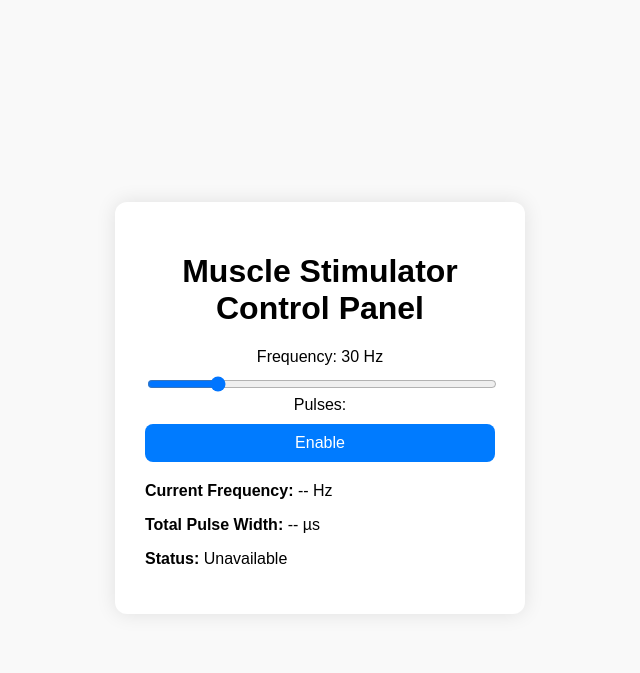
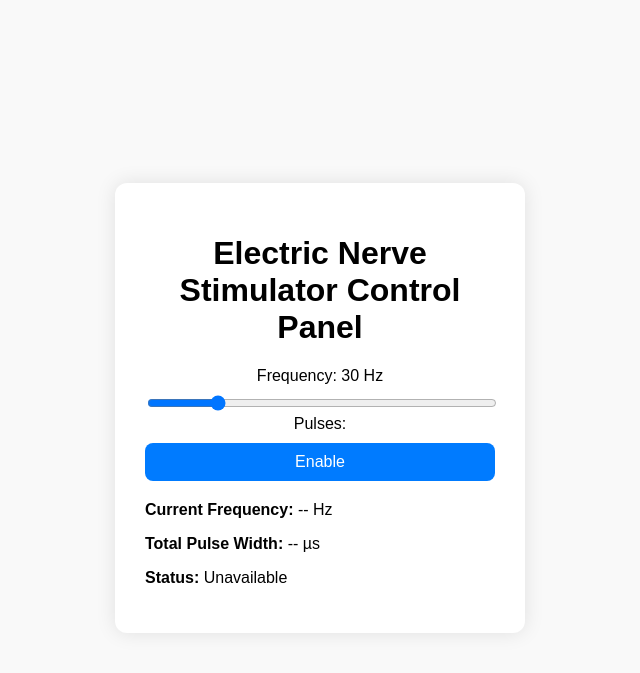
Before and after one commit to StimulatorGuru/ESP32_Control, a Flask app: page / in a window 1280 px wide. Shown: the top 673 px of the page, without its empty margins (320-960 px from the left). Run offline with Flask 3, Linux system fonts and the light colour scheme; data that the repository does not hold is empty.

Commit message:
Update index.html

```diff
--- a/templates/index.html
+++ b/templates/index.html
@@ -7,7 +7,7 @@
 </head>
 <body>
   <div class="container">
-    <h1>Muscle Stimulator Control Panel</h1>
+    <h1>Electric Nerve Stimulator Control Panel</h1>
 
     <div class="slider-container">
       <label for="freq">Frequency: <span id="freq-value">30</span> Hz</label>
```
